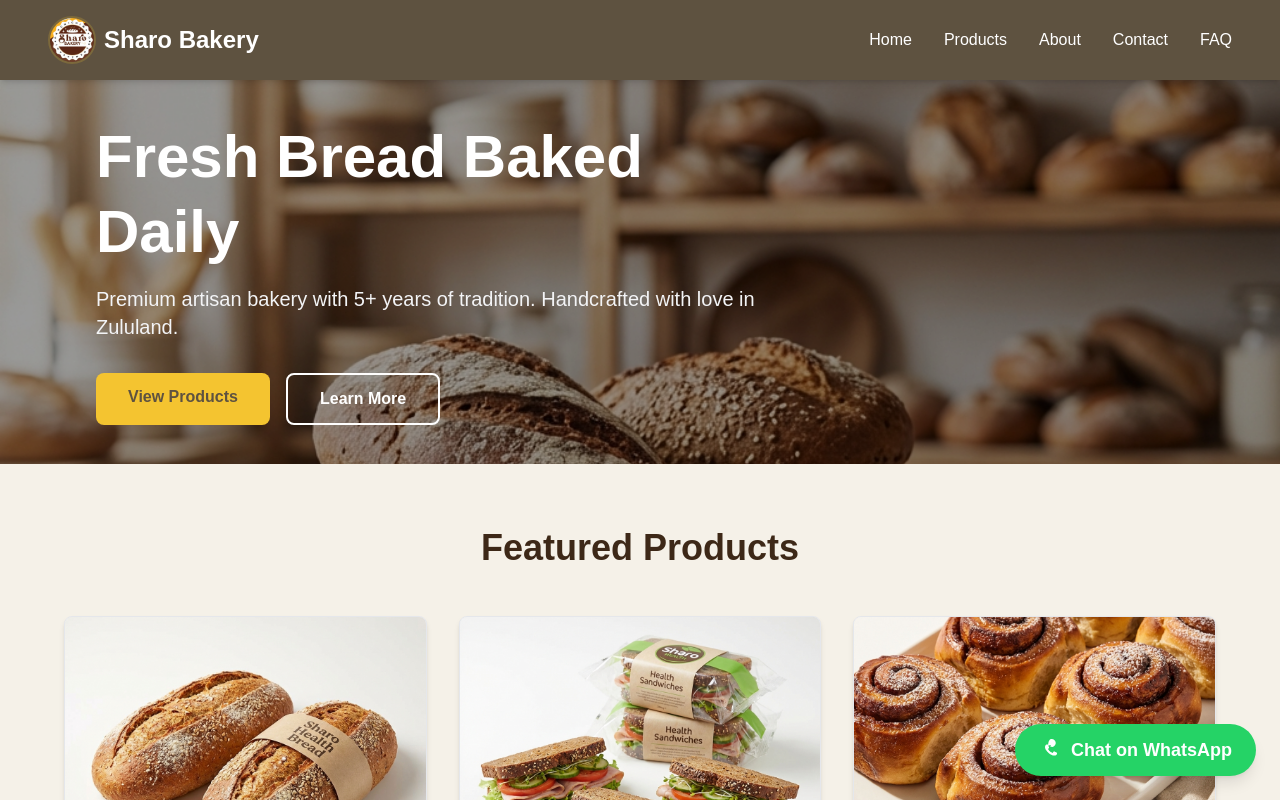
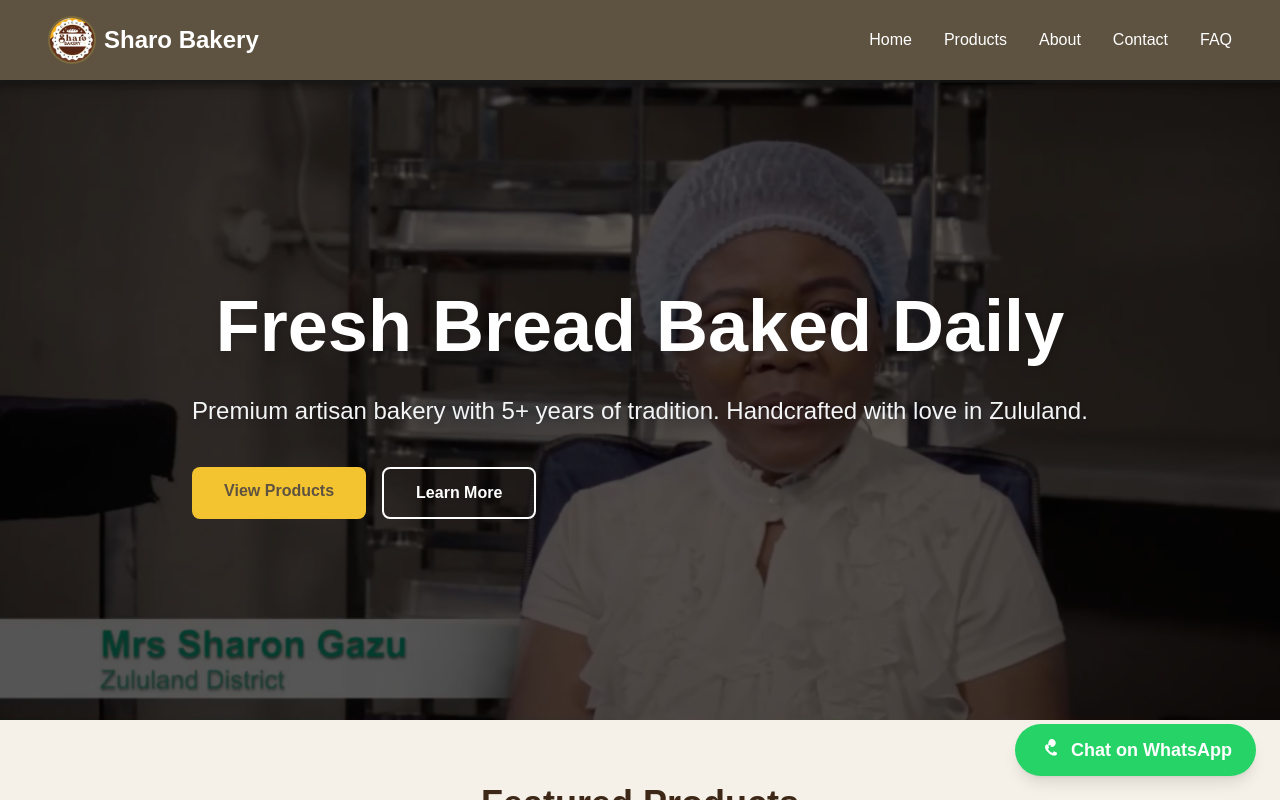
Before and after one commit to futurenowonline-ux/sharo-bakery-website, a Next.js app: page / in a window 1280 px wide. Shown: the top 800 px of the page. Built offline with nearby package versions, Linux system fonts and the light colour scheme.

Commit message:
Feat: Update Hero with parallax image

```diff
--- a/app/components/Hero.tsx
+++ b/app/components/Hero.tsx
@@ -11,28 +11,24 @@ export default function Hero({
     subheading = "Premium artisan bakery with 5+ years of tradition. Handcrafted with love in Zululand."
 }: HeroProps) {
     return (
-        <section className="relative h-screen md:h-96 w-full overflow-hidden">
-            {/* Hero Background Image (Generated by Nano) */}
-            <Image
-                src="/images/hero-banner.jpg"
-                alt="Fresh Sharo Bakery bread"
-                fill
-                className="object-cover"
-                priority
-                sizes="100vw"
-                quality={90}
-            />
+        // Increased height for better parallax effect
+        <section className="relative h-[80vh] w-full overflow-hidden">
+            {/* Parallax Background */}
+            <div
+                className="absolute inset-0 bg-fixed bg-center bg-cover bg-no-repeat"
+                style={{ backgroundImage: "url('/sharo-hero.png')" }}
+            ></div>
 
-            {/* Dark overlay for text readability */}
-            <div className="absolute inset-0 bg-black/40"></div>
+            {/* Darker overlay for better contrast with real photo */}
+            <div className="absolute inset-0 bg-black/60"></div>
 
             {/* Text Content Overlay */}
-            <div className="relative z-10 flex items-center justify-start h-full px-4 md:px-16 lg:px-24">
-                <div className="max-w-2xl">
-                    <h1 className="text-4xl md:text-6xl font-bold text-white mb-4 leading-tight">
+            <div className="relative z-10 flex items-center justify-center h-full px-4 text-center md:px-16 lg:px-24">
+                <div className="max-w-4xl">
+                    <h1 className="text-5xl md:text-7xl font-extrabold text-white mb-6 leading-tight drop-shadow-lg">
                         {headline}
                     </h1>
-                    <p className="text-lg md:text-xl text-gray-100 mb-8">
+                    <p className="text-xl md:text-2xl text-gray-100 mb-10 font-medium drop-shadow-md">
                         {subheading}
                     </p>
                     <div className="flex gap-4">
```
Also changed, not shown: public/sharo-hero.png (added).
